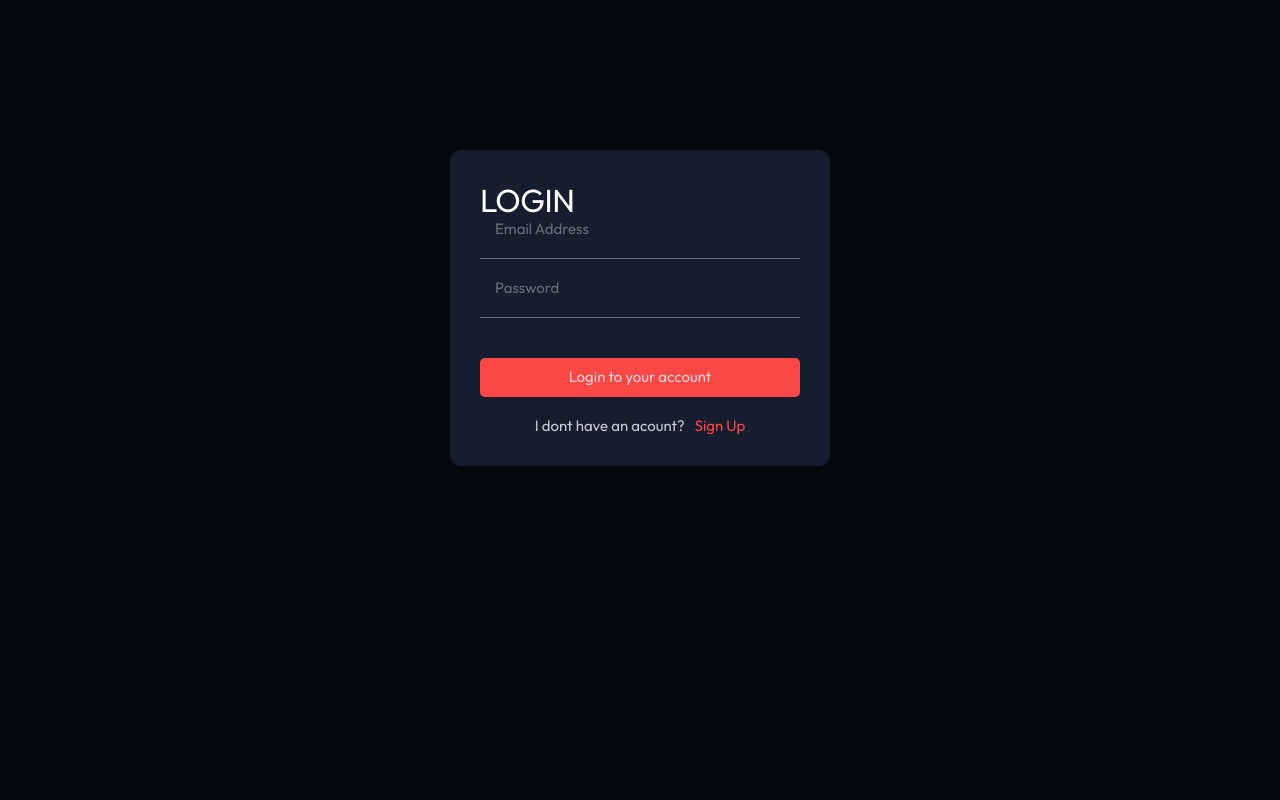
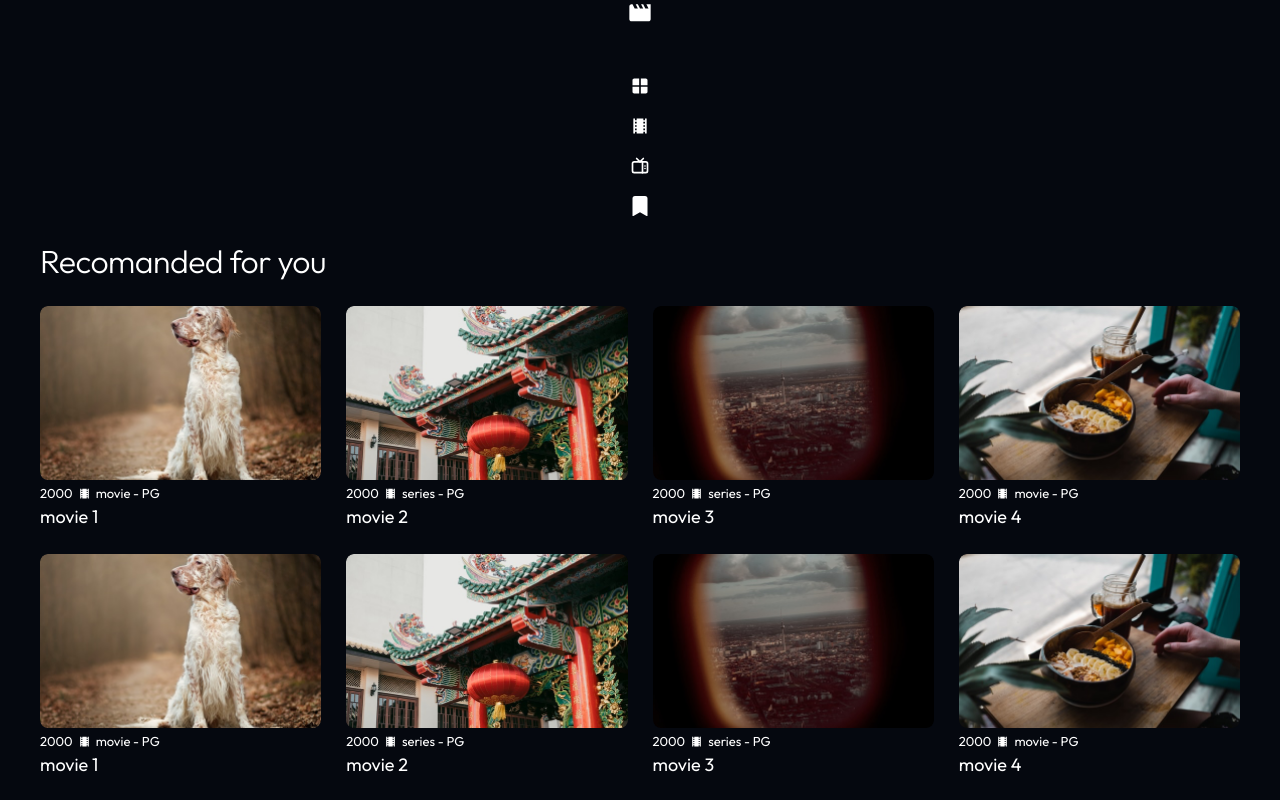
Before and after one commit to munirsebikaaka/movies-world-ug, a React (Create React App) app: page / in a window 1280 px wide. Built offline with nearby package versions, Linux system fonts and the light colour scheme; a web font is replaced by a local one.

Commit message:
feat:Added the hover effects to the application

```diff
--- a/public/index.html
+++ b/public/index.html
@@ -31,7 +31,7 @@
       work correctly both with client-side routing and a non-root public URL.
       Learn how to configure a non-root public URL by running `npm run build`.
     -->
-    <title class="title">React App</title>
+    <title class="title">Entertainment Application</title>
   </head>
   <body>
     <noscript>You need to enable JavaScript to run this app.</noscript>
--- a/src/App.js
+++ b/src/App.js
@@ -8,6 +8,7 @@
 import { useState } from "react";
 import Login from "./newStore/login";
 import SignIn from "./newStore/signIn";
+import HOME from "./newStore/details/home";
 
 function App() {
   const [acounts, setAcounts] = useState([
@@ -20,7 +21,8 @@ function App() {
   ]);
   return (
     <div>
-      <Login acounts={acounts} />
+      <HOME />
+      {/* <Login acounts={acounts} /> */}
       {/* <SignIn acounts={acounts} setAcounts={setAcounts} /> */}
     </div>
   );
--- a/src/index.css
+++ b/src/index.css
@@ -142,6 +142,7 @@ body {
 }
 body {
   background-color: var(--main-app-background);
+  font-family: Outfit;
 }
 .login div {
   margin: 150px auto;
@@ -222,7 +223,93 @@ button {
   color: #fff;
 }
 .list {
-  height: 100px;
-  border: 1px solid red;
-  color: #fff;
+  height: 174px;
+  top: 537px;
+  border-radius: 8px;
+  background-repeat: no-repeat;
+  background-size: cover;
+  display: flex;
+  align-items: center;
+  justify-content: center;
+  cursor: pointer;
+  transition: all 0.5s;
 }
+.home ul h1 {
+  font-size: 18px;
+  font-weight: 400;
+  line-height: 22.68px;
+}
+.home ul .year {
+  font-size: 13px;
+  font-weight: 400;
+  line-height: 16.38px;
+  display: flex;
+  align-items: center;
+  gap: 5px;
+}
+.home ul li {
+  display: flex;
+  flex-direction: column;
+  gap: 5px;
+}
+
+.home .movies-list {
+  max-width: 1200px;
+  margin: 0 auto;
+  list-style: none;
+  display: grid;
+  grid-template-columns: repeat(auto-fit, minmax(280px, 1fr));
+  justify-content: space-between;
+  align-items: center;
+  gap: 25px;
+}
+.head {
+  font-size: 32px;
+  font-weight: 300;
+  line-height: 40.32px;
+  letter-spacing: -0.5px;
+  max-width: 1200px;
+  margin: 25px auto;
+}
+
+.play {
+  display: inline-block;
+  cursor: pointer;
+  border: none;
+  font-family: Outfit;
+  font-size: 18px;
+  font-weight: 400;
+  line-height: 22.68px;
+  display: flex;
+  align-items: center;
+  gap: 10px;
+  color: white;
+  background-color: #ffffff47;
+  border-radius: 28px;
+  padding: 3px;
+  padding-right: 10px;
+}
+.icon-b {
+  width: 30px;
+  height: 30px;
+}
+/* NAV */
+.link {
+  width: 20px;
+  height: 20px;
+}
+.link1 {
+  width: 32px;
+  height: 25.6px;
+}
+nav {
+  display: flex;
+  flex-direction: column;
+  align-items: center;
+  gap: 50px;
+}
+nav ul {
+  display: flex;
+  flex-direction: column;
+  gap: 20px;
+}
--- a/src/newStore/details/appNavigation.js
+++ b/src/newStore/details/appNavigation.js
@@ -8,19 +8,19 @@ import { BsBookmarkFill } from "react-icons/bs";
 const AppNav = () => {
   return (
     <nav>
-      <MdMovie />
+      <MdMovie className="link1" />
       <ul>
         <li>
-          <MdWindow />
+          <MdWindow className="link" />
         </li>
         <li>
-          <MdLocalMovies />
+          <MdLocalMovies className="link" />
         </li>
         <li>
-          <TbDeviceTvOld />
+          <TbDeviceTvOld className="link" />
         </li>
         <li>
-          <BsBookmarkFill />
+          <BsBookmarkFill className="link" />
         </li>
       </ul>
     </nav>
--- a/src/newStore/details/recomands.js
+++ b/src/newStore/details/recomands.js
@@ -1,27 +1,133 @@
+import { MdLocalMovies } from "react-icons/md";
+import { useEffect, useState } from "react";
+import { IoIosPlayCircle } from "react-icons/io";
+
 const Recomands = () => {
-  const recImgs = [
-    { src: "imgs/img1.png", name: "movie 1", year: 2000 },
-    { src: "imgs/img2.png", name: "movie 1", year: 2000 },
-    { src: "imgs/img4.png", name: "movie 1", year: 2000 },
-    { src: "imgs/img3.png", name: "movie 1", year: 2000 },
-  ];
+  const [movieDetails, setMovieDetails] = useState([{}]);
+  const [movieDetails2, setMovieDetails2] = useState([{}]);
+  const [showPlay, setShowPlay] = useState(false);
+  const news = "Relentless";
+  const news2 = "Diary";
+  const apikey = "ef1735bd";
+
+  // useEffect(function () {
+  //   fetch(`
+  //     http://www.omdbapi.com/?apikey=${apikey}&s=${news}`)
+  //     .then((res) => res.json())
+  //     .then((data) => setMovieDetails(data.Search));
+  // }, []);
+  // useEffect(function () {
+  //   fetch(`
+  //     http://www.omdbapi.com/?apikey=${apikey}&s=${news2}`)
+  //     .then((res) => res.json())
+  //     .then((data) => setMovieDetails2(data.Search));
+  // }, []);
+  const [recImgs, setRecImgs] = useState([
+    {
+      photoSrc: "imgs/img1.png",
+      movieName: "movie 1",
+      type: "movie",
+      year: 2000,
+      id: 1,
+      play: false,
+    },
+    {
+      photoSrc: "imgs/img2.png",
+      movieName: "movie 2",
+      type: "series",
+      year: 2000,
+      id: 2,
+      play: false,
+    },
+    {
+      photoSrc: "imgs/img4.png",
+      movieName: "movie 3",
+      type: "series",
+      play: false,
+      id: 3,
+      year: 2000,
+    },
+    {
+      photoSrc: "imgs/img3.png",
+      movieName: "movie 4",
+      type: "movie",
+      year: 2000,
+      id: 4,
+      play: false,
+    },
+  ]);
+  function changePlay(id) {
+    setRecImgs(
+      recImgs.map((items) =>
+        items.id === id ? { ...items, play: true } : items
+      )
+    );
+  }
+  function setDefault(id) {
+    setRecImgs(
+      recImgs.map((items) =>
+        items.id === id ? { ...items, play: false } : items
+      )
+    );
+  }
+
   return (
-    <div>
-      <h1>Recomanded for you</h1>
-      <ul>
-        {recImgs.map((el) => {
-          // console.log(el)
-          <li className="list" style={{ backgroundImage: `url(${el.src})` }}>
-            <h1>
-              <img src={`${el.src}`} alt="me" />
-              codesmann
-            </h1>
-          </li>;
-          console.log(el);
-        })}
-        <li className="list" style={{ backgroundImage: `url(imgs/img1.png)` }}>
-          codesmann
-        </li>
+    <div className="home">
+      <h1 className="head">Recomanded for you</h1>
+      <ul className="movies-list">
+        {recImgs.map((detail) => (
+          <li key={detail.movieName}>
+            <div
+              onMouseEnter={() => changePlay(detail.id)}
+              onMouseLeave={() => setDefault(detail.id)}
+              className="list"
+              style={
+                detail.play === true
+                  ? {
+                      backgroundImage: `
+                linear-gradient(rgb(0 0 0 /35%),rgb(0 0 0 / 35%)),url(${detail.photoSrc})`,
+                    }
+                  : {
+                      backgroundImage: `
+                url(${detail.photoSrc})`,
+                    }
+              }
+            >
+              {detail.play ? (
+                <button className="play">
+                  <IoIosPlayCircle className="icon-b" />
+                  Play
+                  {/*  */}
+                </button>
+              ) : (
+                ""
+              )}
+            </div>
+            <div className="det">
+              <p className="year">
+                {detail.year}
+                <MdLocalMovies /> {detail.type} - PG
+              </p>
+            </div>
+            <h1>{detail.movieName}</h1>
+          </li>
+        ))}
+
+        {recImgs.map((detail) => (
+          <li key={detail.movieName}>
+            <div
+              className="list"
+              style={{ backgroundImage: `url(${detail.photoSrc})` }}
+            ></div>
+            <div className="det">
+              <p className="year">
+                {detail.year}
+                <MdLocalMovies /> {detail.type} - PG
+              </p>
+            </div>
+            <h1>{detail.movieName}</h1>
+          </li>
+        ))}
       </ul>
     </div>
   );
```
